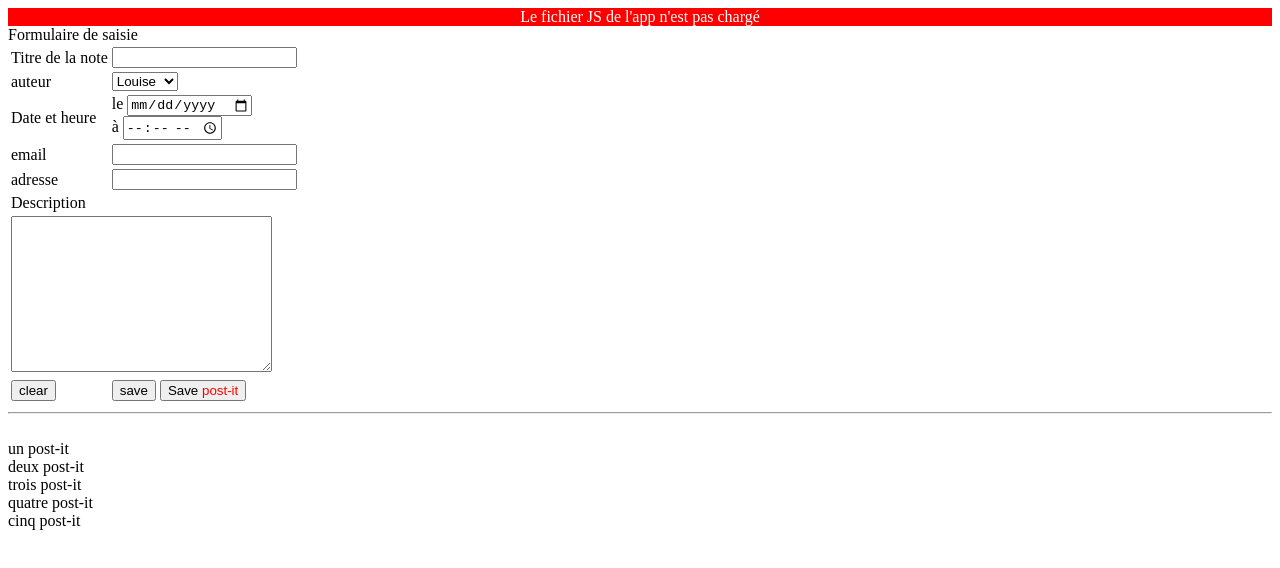
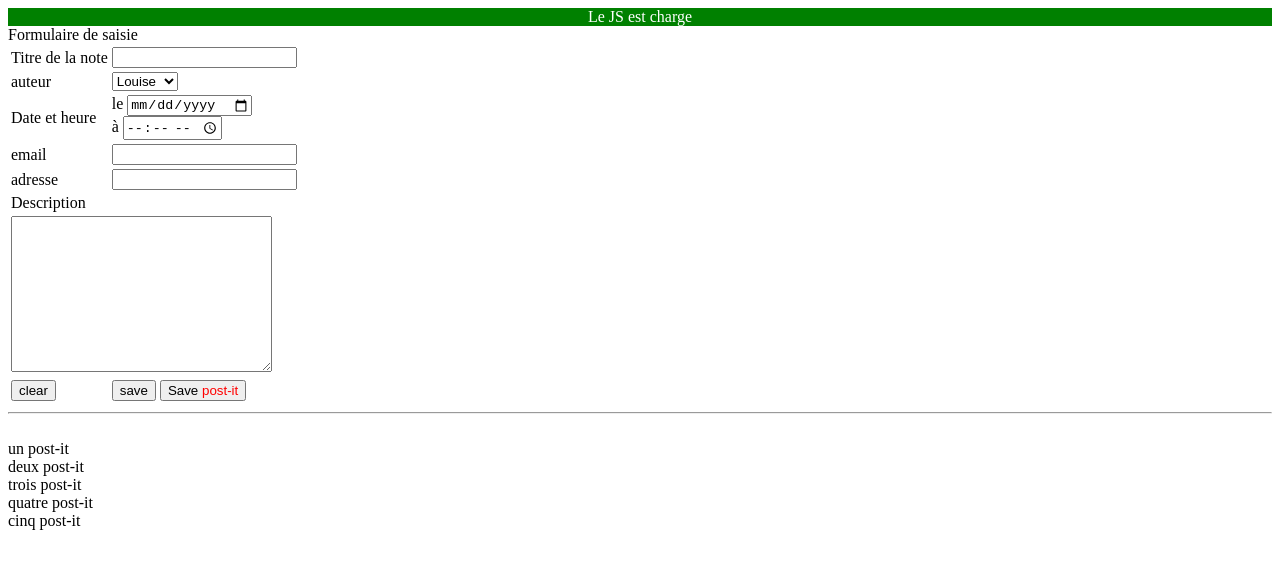
Before and after one commit to CedricCastanier/cedrepo, a website: page index.html in a window 1280 px wide. Drawn offline with Linux system fonts and the light colour scheme.

Commit message:
html et css

```diff
--- a/index.html
+++ b/index.html
@@ -69,6 +69,8 @@
         <div class="post-it">cinq post-it</div>
     </div>
 </div>
+
+    <script src="js/index.js"></script>
 </body>
 
 </html>
--- /dev/null
+++ b/js/index.js
@@ -0,0 +1,10 @@
+// chargement dabs une variable de la balise <div id="jsLoaded">...</div>
+var jsLoaded=document.querySelector("#jsLoaded");
+
+// modification du style fond vert
+jsLoaded.style.backgroundColor="green";
+
+// modification du contenu texte de la balise
+jsLoaded.innerText="Le JS est charge";
+
+console.log("le fichier index.js a fini d'etre execute");
```
